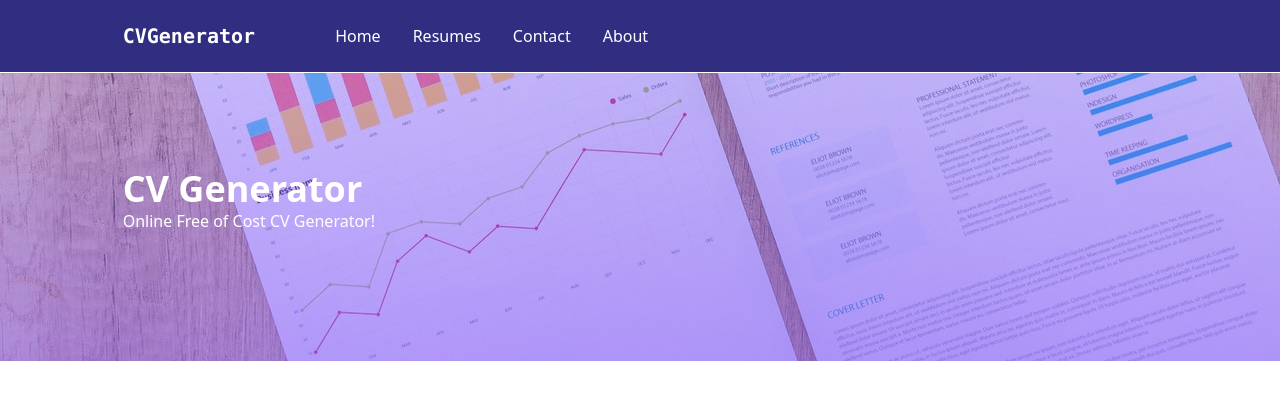
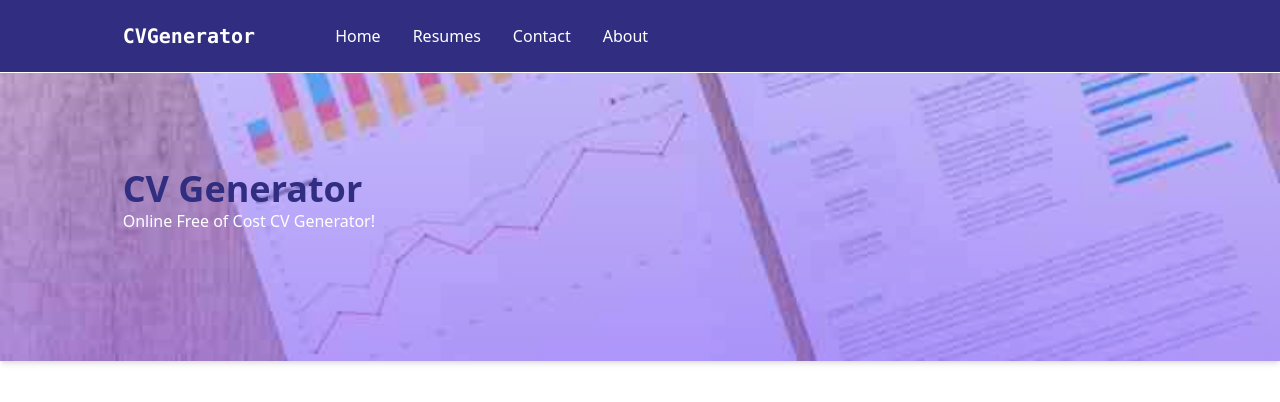
Before and after one commit to mrsaifullah52/cvgenerator, a Next.js app: page / in a window 1280 px wide. Shown: the top 402 px of the page. Built offline with nearby package versions, Linux system fonts and the light colour scheme.

Commit message:
hero optimized

```diff
--- a/pages/about.jsx
+++ b/pages/about.jsx
@@ -1,6 +1,8 @@
+import Header from "./components/header"
+
 const About =()=>{
   return<>
-    <h2>about</h2>
+    <Header/>
   </>
 }
 export default About
--- a/pages/components/jumbotrun.jsx
+++ b/pages/components/jumbotrun.jsx
@@ -1,12 +1,12 @@
 const Jumboturn = ()=>{
   return(
-    <div className="relative h-52 md:h-72 bg-cover bg-no-repeat bg-bottom"
+    <div className="relative h-52 md:h-72 bg-cover bg-no-repeat bg-bottom shadow-md"
       style={{backgroundImage:"linear-gradient(rgba(139, 92, 246, 0.4),rgba(139, 92, 246, 0.6)),url(imgs/header.jpg)"}}
       >
       <div className="mycontainer">
-        <div className="transform translate-y-10 md:translate-y-20 text-white">
-          <h2 className="font-black text-2xl md:text-4xl">CV Generator</h2>
-          <p>Online Free of Cost CV Generator!</p>
+        <div className="transform translate-y-10 md:translate-y-20">
+          <h2 className="text-indigo-900 font-black text-2xl md:text-4xl">CV Generator</h2>
+          <p className="text-white">Online Free of Cost CV Generator!</p>
         </div>
       </div>
     </div>
--- a/pages/contact.jsx
+++ b/pages/contact.jsx
@@ -1,6 +1,8 @@
+import Header from "./components/header"
+
 const Contact =()=>{
   return<>
-    <h2>contact</h2>
+    <Header/>
   </>
 }
 export default Contact
--- a/pages/resumes.jsx
+++ b/pages/resumes.jsx
@@ -1,6 +1,8 @@
+import Header from "./components/header"
+
 const Resumes =()=>{
   return<>
-    <h2>resumes</h2>
+       <Header/>
   </>
 }
 export default Resumes
```
Also changed, not shown: public/imgs/header.jpg.
